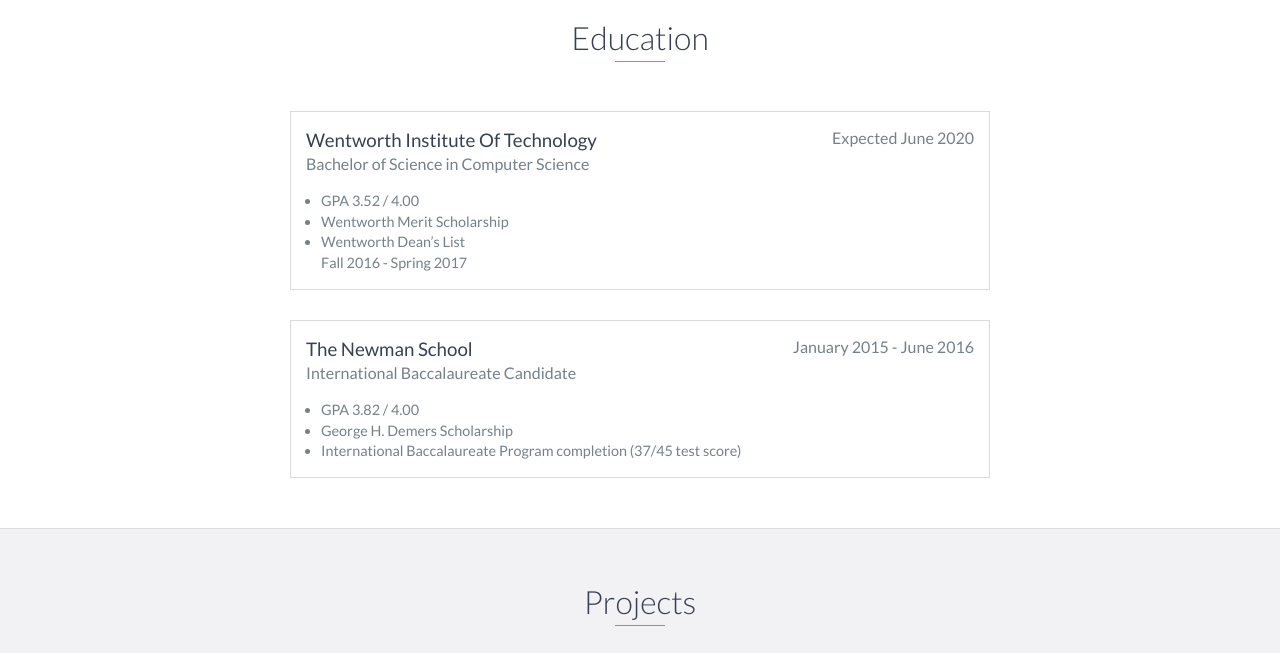
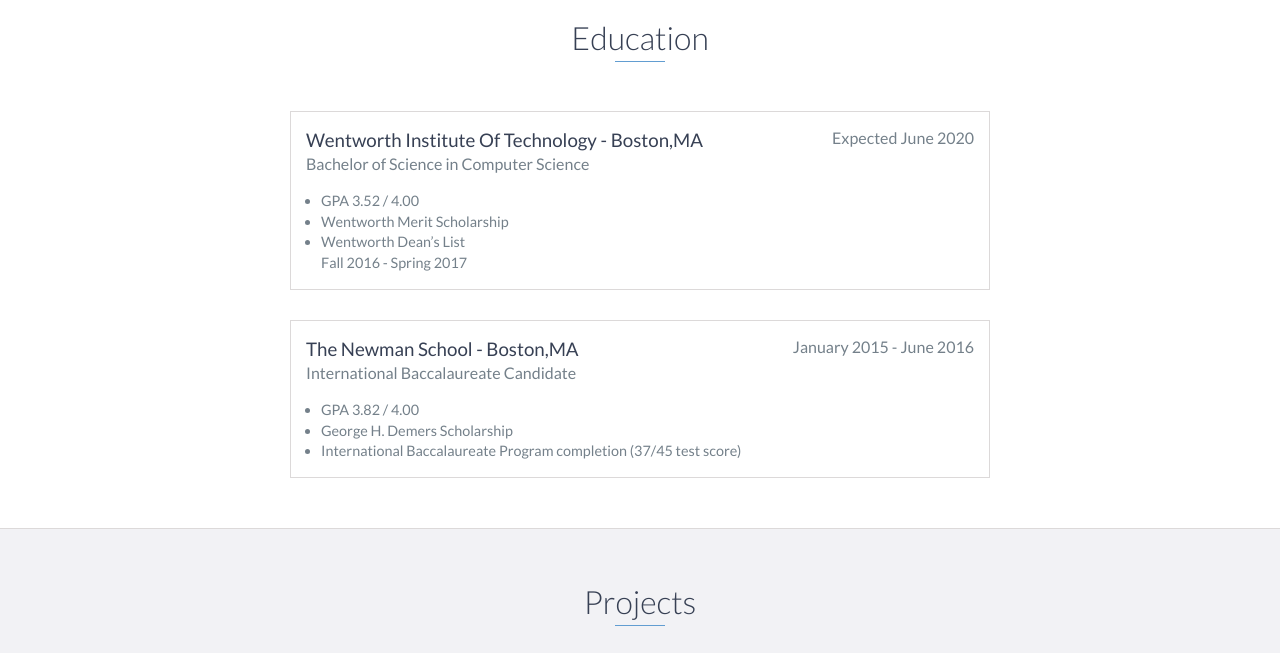
Before and after one commit to hoanglamvu/hoanglamvu.github.io, a plain HTML site: page index.html in a window 1280 px wide. Shown: the part 1960-2613 px from the top of the page. Drawn offline with nearby package versions, Linux system fonts and the light colour scheme.

Commit message:
Update index.html

```diff
--- a/index.html
+++ b/index.html
@@ -132,7 +132,7 @@
     <div id="education">
         <h2 class="heading">Education</h2>
         <div class="education-block">
-            <h3>Wentworth Institute Of Technology</h3>
+            <h3>Wentworth Institute Of Technology - Boston,MA</h3>
             <span class="education-date">Expected June 2020</span>
             <h4>Bachelor of Science in Computer Science</h4>
             <ul>
@@ -151,7 +151,7 @@
         <!-- End .education-block -->
 
         <div class="education-block">
-            <h3>The Newman School</h3>
+            <h3>The Newman School - Boston,MA</h3>
             <span class="education-date">January 2015 - June 2016</span>
             <h4>International Baccalaureate Candidate</h4>
             <ul>
```
